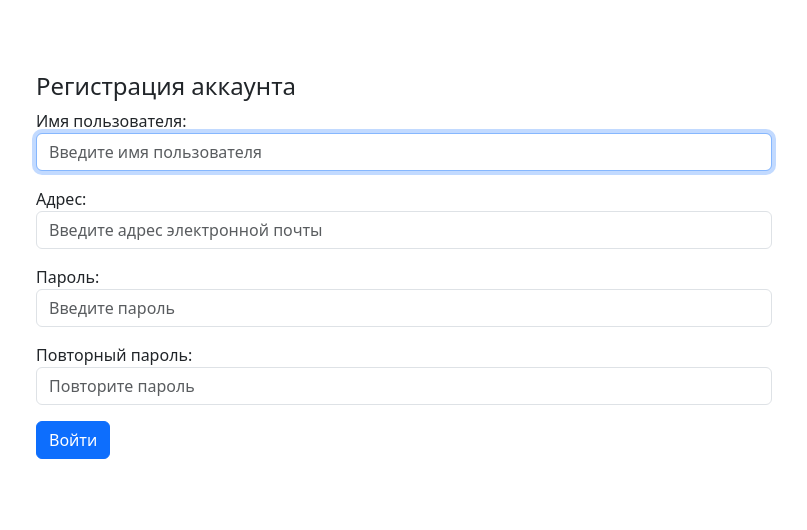
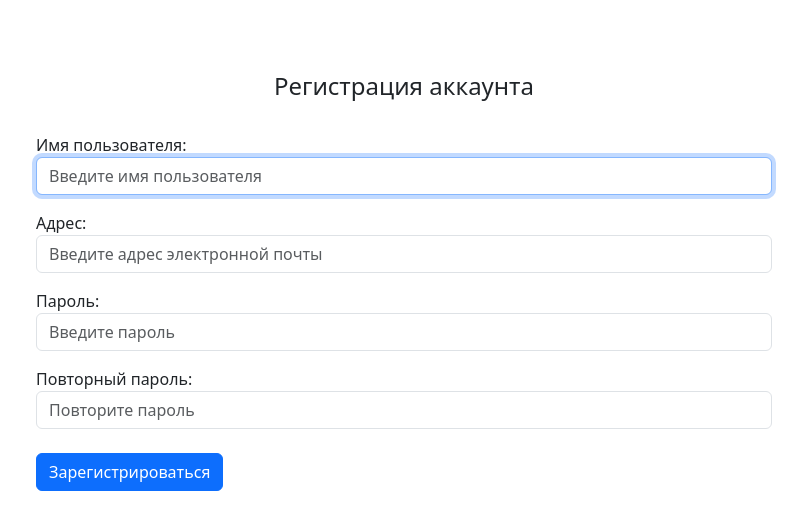
Before and after one commit to RuslanGafurov/JobFinder, a Django app: page /users/registration/ in a window 1280 px wide. Shown: the part 57-587 px from the top of the page, without its empty margins (236-1043 px from the left). Run offline with Django 4.2, Linux system fonts and the light colour scheme.

Commit message:
Made minor edits

```diff
--- a/users/templates/users/login.html
+++ b/users/templates/users/login.html
@@ -6,12 +6,12 @@
     <div class="row">
         <div class="col-md-8 my-3 mx-auto">
 
-            <h4 class="my-2">Вход в аккаунт</h4>
+            <h4 class="my-2 text-center">Вход в аккаунт</h4><br>
             <form method="POST" action="">{% csrf_token %}
                 <div class="form-group">
                     {{ form.as_p }}
                 </div>
-                <button type="submit" class="btn btn-primary">Войти</button>
+                <button type="submit" class="btn btn-primary my-2">Войти</button>
             </form>
 
         </div>
--- a/users/templates/users/registration.html
+++ b/users/templates/users/registration.html
@@ -5,12 +5,12 @@
 
     <div class="row">
         <div class="col-md-8 my-3 mx-auto">
-            <h4 class="my-2">Регистрация аккаунта</h4>
+            <h4 class="my-2 text-center">Регистрация аккаунта</h4><br>
             <form method="POST" action="">{% csrf_token %}
                 <div class="form-group">
                     {{ form.as_p }}
                 </div>
-                <button type="submit" class="btn btn-primary">Войти</button>
+                <button type="submit" class="btn btn-primary my-2">Зарегистрироваться</button>
             </form>
         </div>
     </div>
```
Also changed, not shown: users/templates/users/registration_done.html (deleted, +0 -18 lines).
